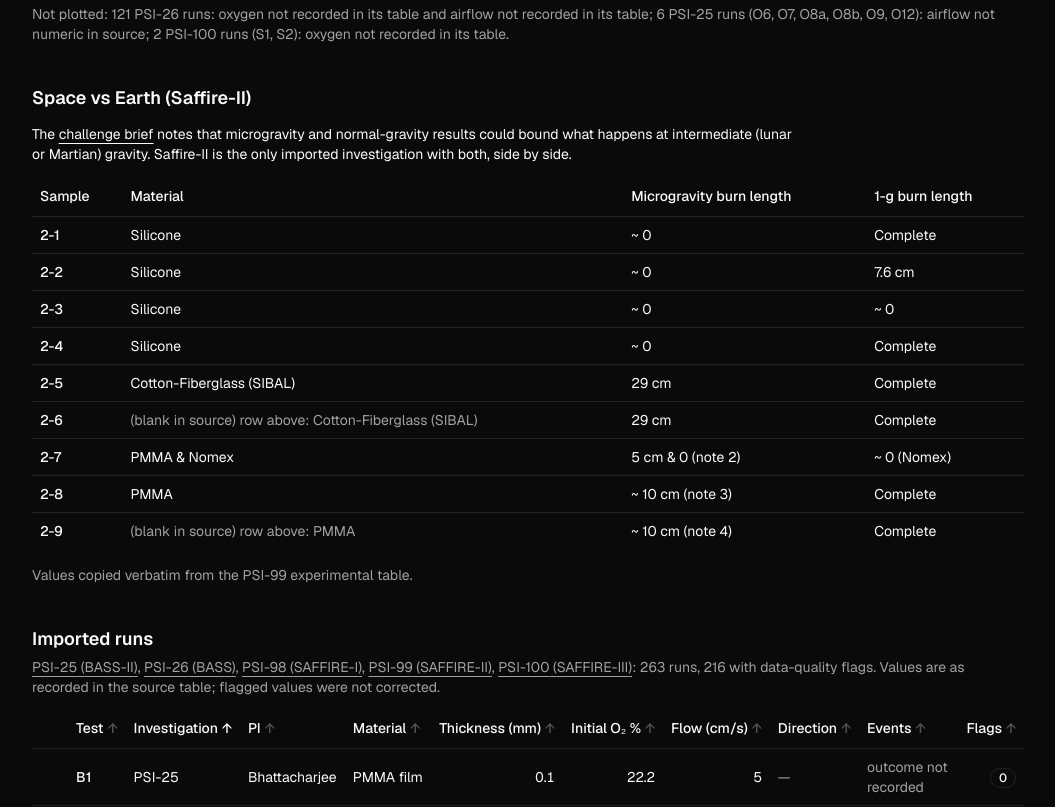
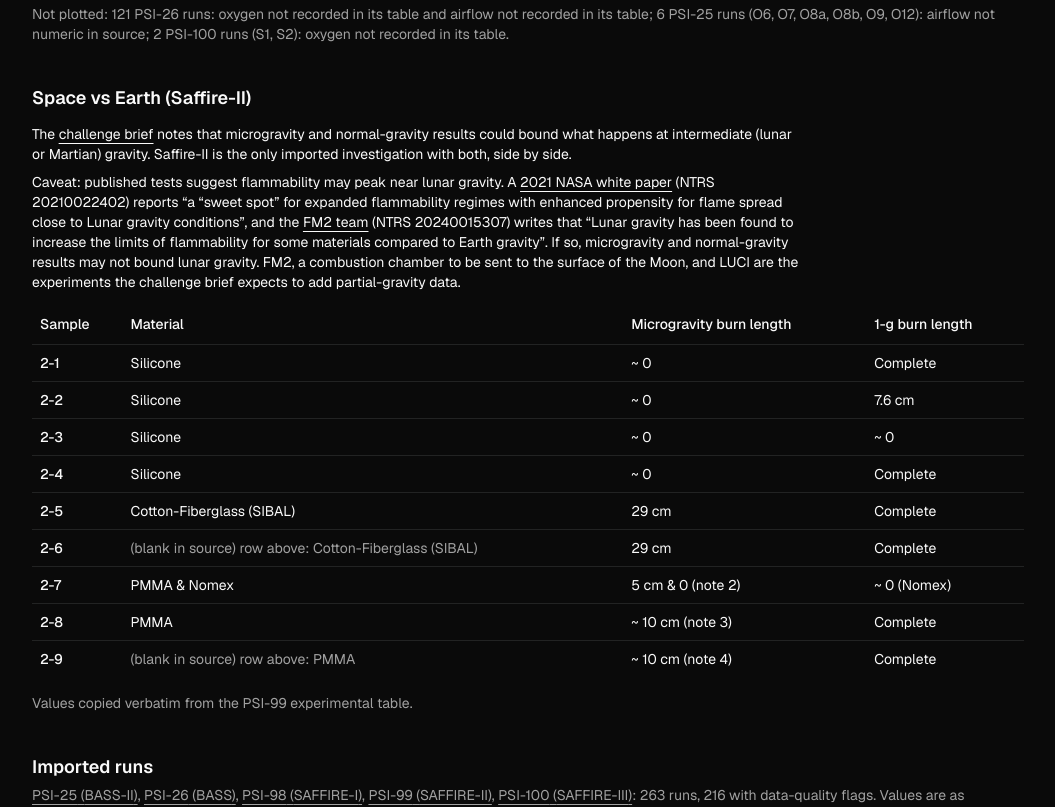
Before and after one commit to Mahoozi/NASA-2026, a Next.js app: page /lab in a window 1280 px wide. Shown: the part 2005-2812 px from the top of the page, without its empty margins (112-1167 px from the left). Built offline with nearby package versions, Linux system fonts and the light colour scheme.

Commit message:
Add partial-gravity caveat to bounds note

```diff
--- a/app/lab/gravity-bounds-note.tsx
+++ b/app/lab/gravity-bounds-note.tsx
@@ -1,4 +1,5 @@
-// Person A — frames Saffire-II's microgravity and 1-g burn lengths as bounds.
+// Person A — frames Saffire-II's microgravity and 1-g burn lengths as bounds,
+// with the published caveat that partial gravity may fall outside them.
 // Source: NASA Space Apps 2026 challenge brief, Flame in Freefall: "Microgravity
 // and normal-gravity results could bound what occurs at intermediate gravity
 // levels." Saffire-II (PSI-99) is the only imported table with 1-g results.
@@ -6,6 +7,38 @@ import { CHALLENGE_BRIEF_URL } from "./higher-oxygen-note";
 
 /** Anchor of the Space vs Earth (Saffire-II) section in lab-client.tsx. */
 export const SPACE_VS_EARTH_ID = "space-vs-earth";
+
+/**
+ * Verbatim quotes, fetched 2026-11-14 from the URLs below. Change them only by
+ * re-fetching the source; never paraphrase inside the quote marks.
+ */
+export const PARTIAL_GRAVITY_SOURCES = {
+  gollner: {
+    ntrs: "20210022402",
+    label: "Gollner et al. 2021, NASA white paper",
+    url: "https://ntrs.nasa.gov/api/citations/20210022402/downloads/217-_GollnerMichaelJ.pdf",
+    quote:
+      "a “sweet spot” for expanded flammability regimes with enhanced propensity for flame spread close to Lunar gravity conditions",
+  },
+  fm2: {
+    ntrs: "20240015307",
+    label: "Zayac et al. 2024, FM2 poster",
+    url: "https://ntrs.nasa.gov/citations/20240015307",
+    quote:
+      "Lunar gravity has been found to increase the limits of flammability for some materials compared to Earth gravity",
+  },
+} as const;
+
+const linkClass = "underline underline-offset-4 hover:text-foreground";
+
+function Ext({ href, children }: { href: string; children: React.ReactNode }) {
+  return (
+    <a href={href} target="_blank" rel="noreferrer" className={linkClass}>
+      {children}
+      <span className="sr-only"> (opens in a new tab)</span>
+    </a>
+  );
+}
 
 export function GravityBoundsNote({
   linkToPanel = false,
@@ -15,32 +48,31 @@ export function GravityBoundsNote({
   linkToPanel?: boolean;
   className?: string;
 }) {
+  const { gollner, fm2 } = PARTIAL_GRAVITY_SOURCES;
   return (
-    <p className={className}>
-      The{" "}
-      <a
-        href={CHALLENGE_BRIEF_URL}
-        target="_blank"
-        rel="noreferrer"
-        className="underline underline-offset-4 hover:text-foreground"
-      >
-        challenge brief<span className="sr-only"> (opens in a new tab)</span>
-      </a>{" "}
-      notes that microgravity and normal-gravity results could bound what happens at
-      intermediate (lunar or Martian) gravity. Saffire-II is the only imported investigation
-      with both, side by side.
+    <div className={`flex flex-col gap-2 ${className ?? ""}`}>
+      <p>
+        The <Ext href={CHALLENGE_BRIEF_URL}>challenge brief</Ext> notes that microgravity and
+        normal-gravity results could bound what happens at intermediate (lunar or Martian)
+        gravity. Saffire-II is the only imported investigation with both, side by side.
         {linkToPanel && (
           <>
             {" "}
-          <a
-            href={`#${SPACE_VS_EARTH_ID}`}
-            className="underline underline-offset-4 hover:text-foreground"
-          >
+            <a href={`#${SPACE_VS_EARTH_ID}`} className={linkClass}>
               See Space vs Earth (Saffire-II)
             </a>
             .
           </>
         )}
       </p>
+      <p>
+        Caveat: published tests suggest flammability may peak near lunar gravity. A{" "}
+        <Ext href={gollner.url}>2021 NASA white paper</Ext> (NTRS {gollner.ntrs}) reports “
+        {gollner.quote}”, and the <Ext href={fm2.url}>FM2 team</Ext> (NTRS {fm2.ntrs}) writes
+        that “{fm2.quote}”. If so, microgravity and normal-gravity results may not bound lunar
+        gravity. FM2, a combustion chamber to be sent to the surface of the Moon, and LUCI are
+        the experiments the challenge brief expects to add partial-gravity data.
+      </p>
+    </div>
   );
 }
--- a/plan/A.md
+++ b/plan/A.md
@@ -88,7 +88,7 @@ Page order on `/lab`: presets and form → summary + gaps panel → coverage gri
 
 Rules: see `plan/PLAN.md` Stage 3b. Anything unfinished at 22:00 is cut.
 
-- [ ] **A3b.1 Bounds caveat (15 min).** Where the Saffire-II "bounds" sentence appears, add: published tests suggest flammability may peak near lunar gravity, so normal-gravity and microgravity results may not bound it; this is what LUCI and FM2 are meant to test. Cite NTRS 20210022402 (https://ntrs.nasa.gov/api/citations/20210022402/downloads/217-_GollnerMichaelJ.pdf) and NTRS 20240015307 (https://ntrs.nasa.gov/citations/20240015307). Quote only text fetched from those URLs.
+- [x] **A3b.1 Bounds caveat (15 min).** Where the Saffire-II "bounds" sentence appears, add: published tests suggest flammability may peak near lunar gravity, so normal-gravity and microgravity results may not bound it; this is what LUCI and FM2 are meant to test. Cite NTRS 20210022402 (https://ntrs.nasa.gov/api/citations/20210022402/downloads/217-_GollnerMichaelJ.pdf) and NTRS 20240015307 (https://ntrs.nasa.gov/citations/20240015307). Quote only text fetched from those URLs.
   Commit: `Add partial-gravity caveat to bounds note`.
 - [ ] **A3b.2 Recorded flammability limits model (≈3 h).** `lib/limits.ts` + Lab panel "Recorded flammability limits".
   - Limit points from PSI-25 runs with events: extinction (expect 18), blowoff (7), no-ignition (2). Extinction flow = the last flow step before "ext" (`flowCmS.min`), blowoff flow = the step where blowoff occurred (`flowCmS.max`); oxygen = `o2InitialPct` as recorded (show `o2FinalPct` if present). Keep `testId` and flags on every point. If the raw flow text is ambiguous, exclude the point with a written reason.
```
Lines whose indentation alone changed are shown as unchanged.
